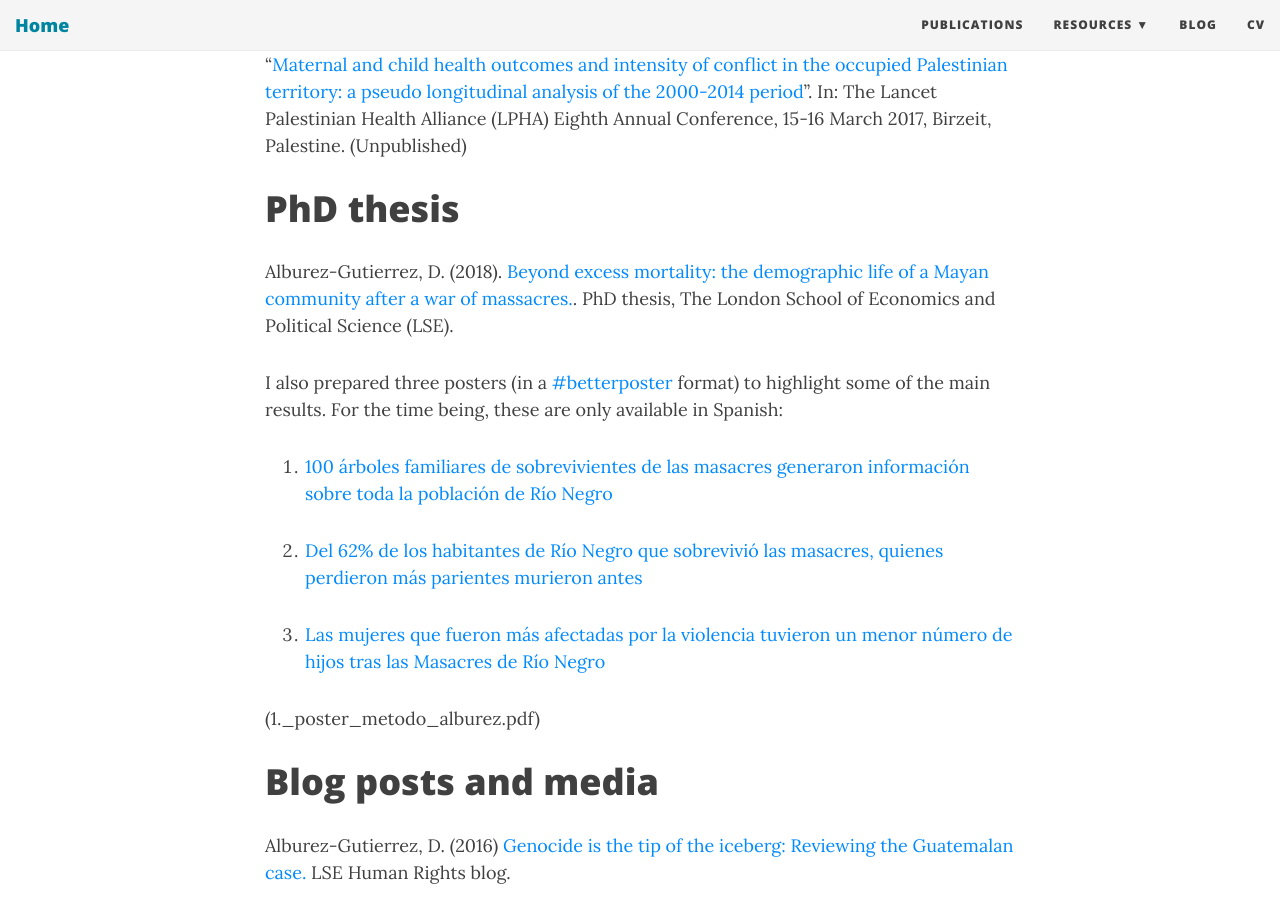
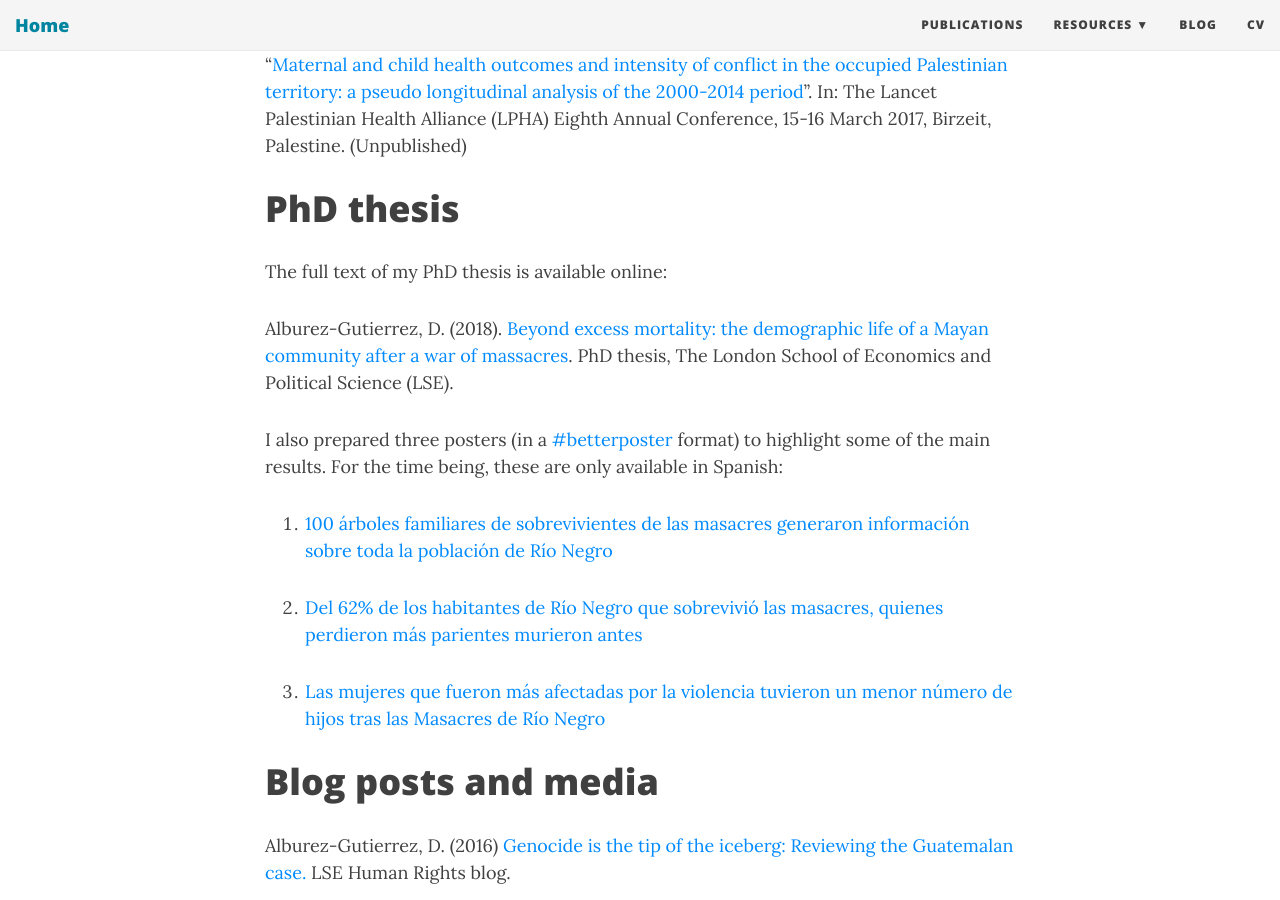
Before and after one commit to alburezg/alburezg.github.io, a Jekyll site: the page built from publications.md, in a window 1280 px wide and 900 px high, scrolled down 2095 px. Built offline with Jekyll 4.4.1, drawn with Linux system fonts in a browser that asks for light colours; nearby versions of some CDN libraries.

Commit message:
fixed typo

```diff
--- a/publications.md
+++ b/publications.md
@@ -43,7 +43,9 @@ Leone, Tiziana; D. Alburez-Gutierrez; R. Gandour; E. Coast; and R. Giacaman (201
 
 # PhD thesis
 
-Alburez-Gutierrez, D. (2018). [Beyond excess mortality: the demographic life of a Mayan community after a war of massacres.](http://etheses.lse.ac.uk/3872/). PhD thesis, The London School of Economics and Political Science (LSE).
+The full text of my PhD thesis is available online:
+
+Alburez-Gutierrez, D. (2018). [Beyond excess mortality: the demographic life of a Mayan community after a war of massacres](http://etheses.lse.ac.uk/3872/). PhD thesis, The London School of Economics and Political Science (LSE).
 
 I also prepared three posters (in a [#betterposter](https://twitter.com/hashtag/BetterPoster?src=hash) format) to highlight some of the main results. For the time being, these are only available in Spanish:
 
@@ -52,8 +54,6 @@ I also prepared three posters (in a [#betterposter](https://twitter.com/hashtag/
    2. [Del 62% de los habitantes de Río Negro que sobrevivió las masacres, quienes perdieron más parientes murieron antes](pdf/2.poster_mortalidad_alburez.pdf)
 
    3. [Las mujeres que fueron más afectadas por la violencia tuvieron un menor número de hijos tras las Masacres de Río Negro](pdf/3.poster_fertilidad_alburez.pdf)
-
-(1._poster_metodo_alburez.pdf)
 
 # Blog posts and media
 
```
